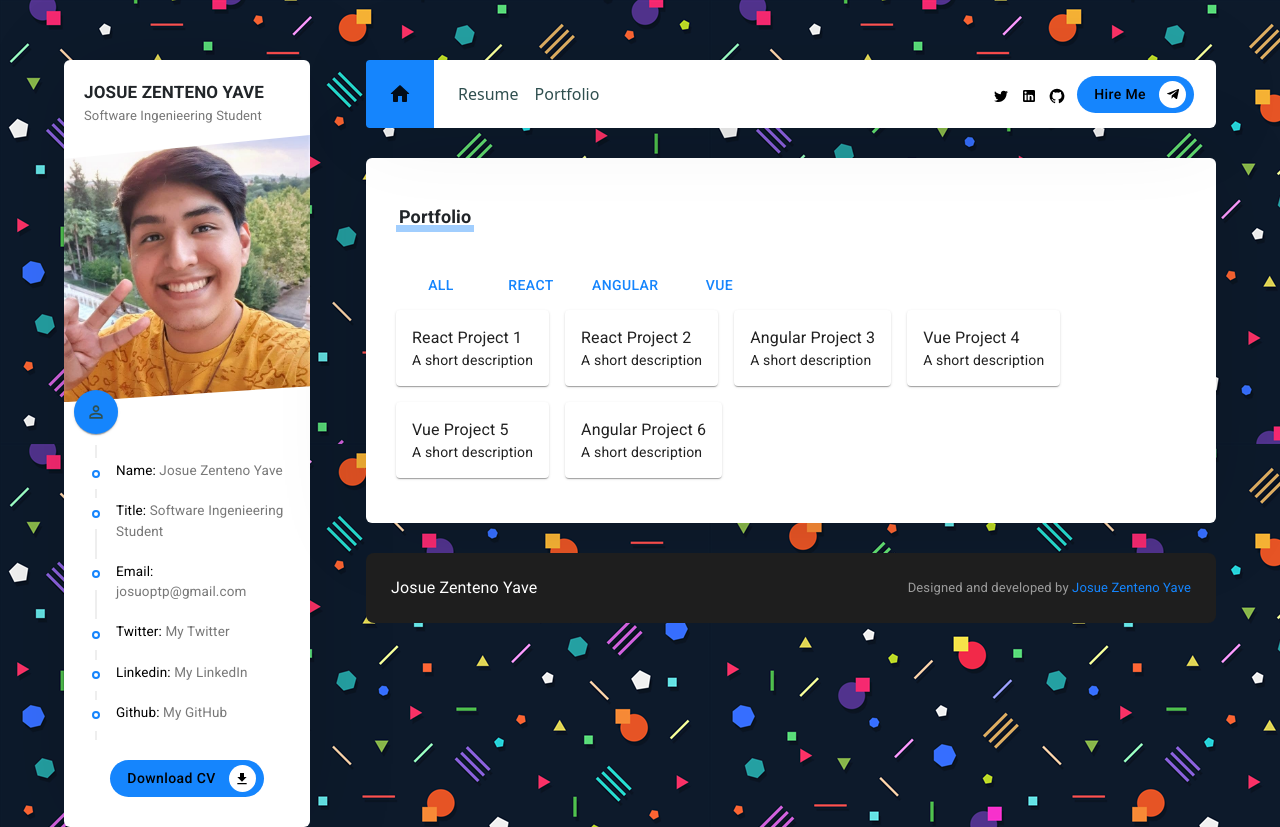
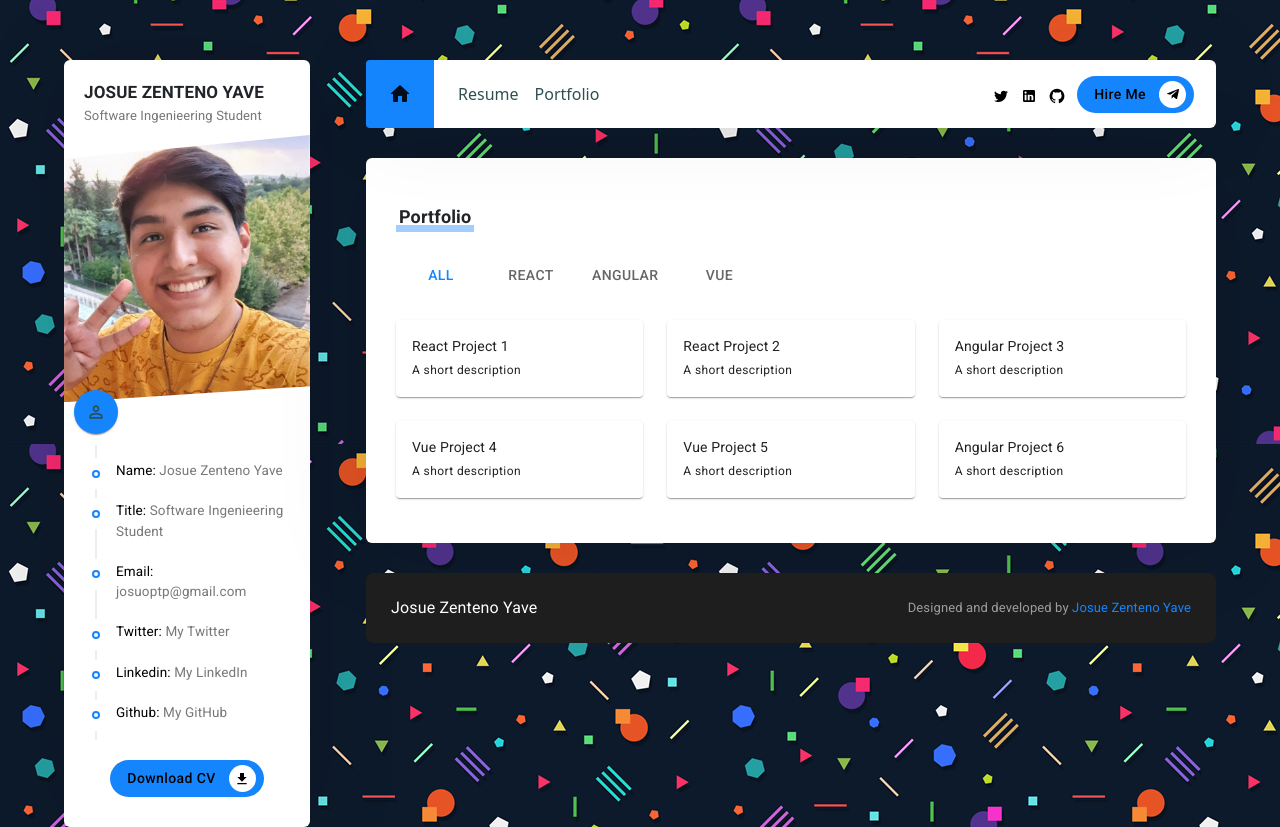
Before and after one commit to Josue-Zenteno/MyPersonalWebPage, a React (Create React App) app: page /portfolio in a window 1280 px wide. Built offline with nearby package versions, Linux system fonts and the light colour scheme; grey boxes are pictures that could not be loaded.

Commit message:
Portfolio.jsx v1.1.0
Changed come things in the structure

```diff
--- a/src/components/Portfolio/Portfolio.jsx
+++ b/src/components/Portfolio/Portfolio.jsx
@@ -12,13 +12,11 @@ export default function Portfolio(){
     return(
         <Grid container className='section pb_45 pt_45'>
             {/* Title */}
-            <Grid item>
-                <Grid item className='section_title mb_30'>
-                    <span></span>
-                    <Typography variant='h6' className='section_title_text'>
-                        Portfolio
-                    </Typography>
-                </Grid>
+            <Grid item className='section_title mb_20'>
+                <span></span>
+                <Typography variant='h6' className='section_title_text'>
+                    Portfolio
+                </Typography>
             </Grid>
 
             {/* TabBar */}
@@ -27,22 +25,25 @@ export default function Portfolio(){
                 <Tabs
                 value={tabValue}
                 indicatorColor='white'
-                className='custom_tabs'
+                className='customTabs mb_20'
                 onChange={(event, newValue) => setTabValue(newValue)}>
-                    <Tab label='All' value='All' className={tabValue === 'All' ? 'customTabs_item active' : 'cutomTabs_item'} />
+                    <Tab label='All' value='All' className={tabValue === 'All' ? 'customTabs_item active' : 'customTabs_item'} />
 
-                    {[...new Set(resumeData.projects.map(project => project.tag))].map(tag => (
-                        <Tab label={tag} value={tag} className={tabValue === 'All' ? 'customTabs_item active' : 'cutomTabs_item'}/>
+                    {[...new Set(resumeData.projects.map(project => project.tag))].map(
+                        tag => (
+                        <Tab label={tag}
+                        value={tag}
+                        className={tabValue === tag ? 'customTabs_item active' : 'customTabs_item'}/>
                     ))}
                 </Tabs>
 
                 {/* Projects */}
                 <Grid item xs={12}>
-                    <Grid container spacing={2}>
+                    <Grid container spacing={3} >
                         {resumeData.projects.map(project => (
                             <>
                                 {tabValue === project.tag || tabValue === 'All' ? (
-                                    <Grid item>
+                                    <Grid item xs={12} sm={6} md={4}>
                                         <Grow in timeout={1000}>
                                             <Card className='customCard' onClick={() => setProjectDialog(project)}>
                                                 <CardActionArea>
@@ -51,10 +52,10 @@ export default function Portfolio(){
                                                     image={project.image}
                                                     title={project.title}/>
                                                     <CardContent>
-                                                        <Typography className='customCard_title'>
+                                                        <Typography variant='body2' className='customCard_title'>
                                                             {project.title}
                                                         </Typography>
-                                                        <Typography variant='body2' className='customCard_description'>
+                                                        <Typography variant='caption' className='customCard_caption'>
                                                             {project.caption}
                                                         </Typography>
                                                     </CardContent>
@@ -70,11 +71,14 @@ export default function Portfolio(){
             </Grid>
 
             {/* Project Dialog */}
-            <Dialog open={projectDialog} onClose={() => setProjectDialog(false)}>
+            <Dialog
+            open={projectDialog}
+            onClose={() => setProjectDialog(false)}
+            className='projectDialog'>
                 <DialogTitle onClose={() => setProjectDialog(false)}>
                     {projectDialog.title}
                 </DialogTitle>
-                <img src='' alt='' className='projectDialog_image'/>
+                <img src={projectDialog.image} alt='' className='projectDialog_image'/>
                 <DialogContent>
                     <Typography className='projectDialog_description'>
                         {projectDialog.description}
```
